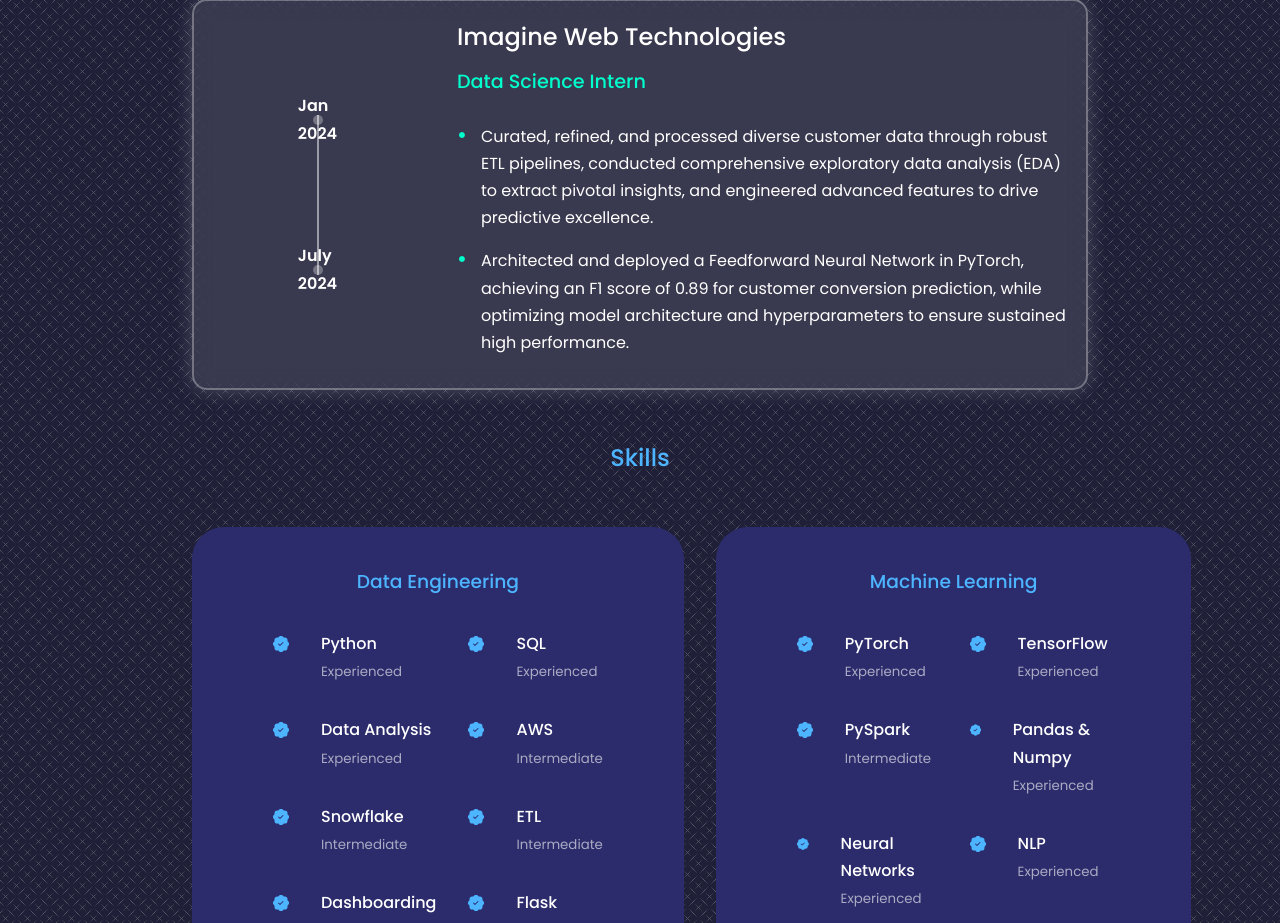
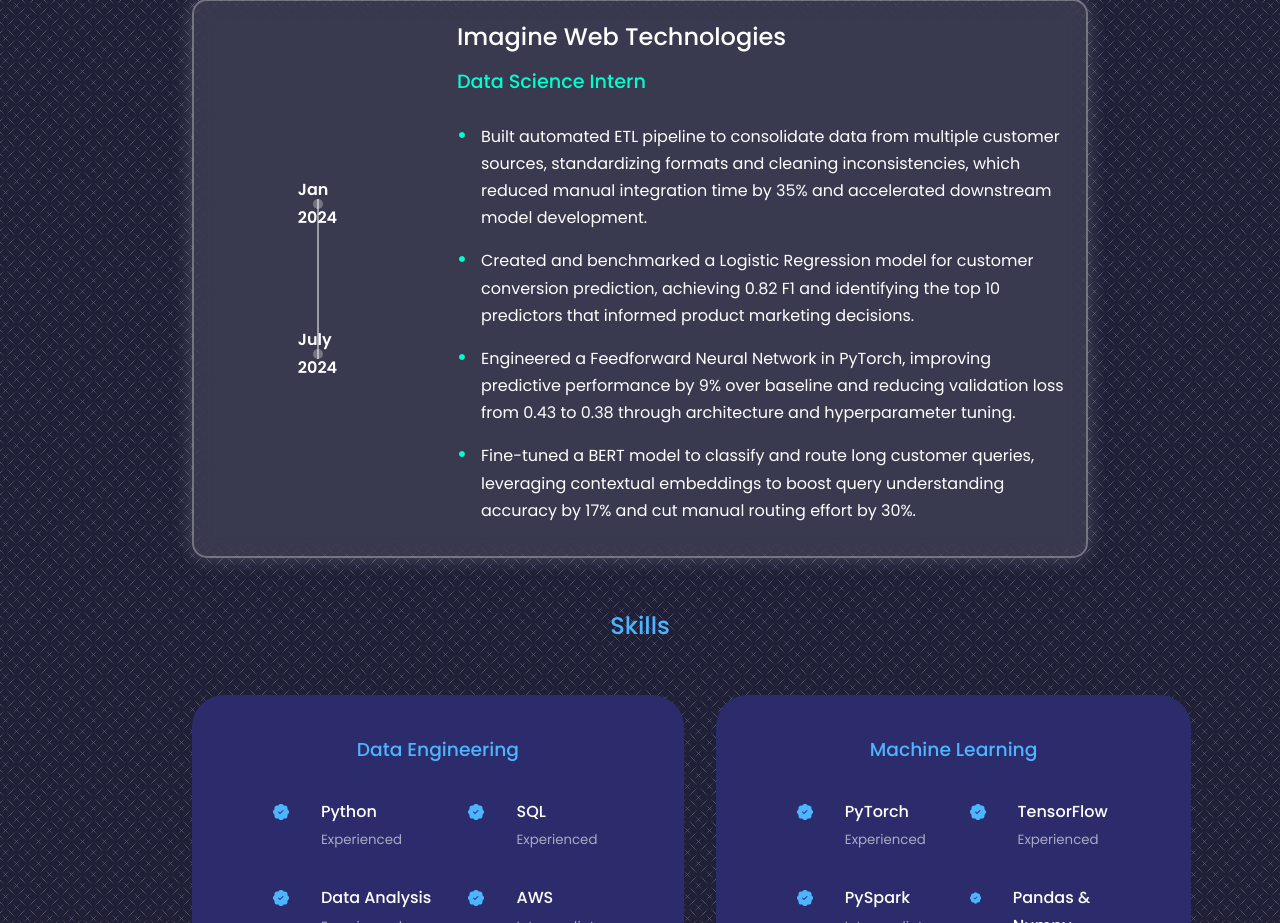
Before and after one commit to JayJajoo/my-portfolio, a React (Create React App) app: page / in a window 1280 px wide. Shown: the part 1980-2903 px from the top of the page. Built offline with nearby package versions, Linux system fonts and the light colour scheme.

Commit message:
Update responsibilities in experiencesData.js

```diff
--- a/src/components/experience/experiencesData.js
+++ b/src/components/experience/experiencesData.js
@@ -7,8 +7,10 @@
       startYear: 'Jan 2024',
       endYear: 'July 2024',
       responsibilities: [
-        'Curated, refined, and processed diverse customer data through robust ETL pipelines, conducted comprehensive exploratory data analysis (EDA) to extract pivotal insights, and engineered advanced features to drive predictive excellence.',
-        'Architected and deployed a Feedforward Neural Network in PyTorch, achieving an F1 score of 0.89 for customer conversion prediction, while optimizing model architecture and hyperparameters to ensure sustained high performance.',
+        'Built automated ETL pipeline to consolidate data from multiple customer sources, standardizing formats and cleaning inconsistencies, which reduced manual integration time by 35% and accelerated downstream model development.',
+        'Created and benchmarked a Logistic Regression model for customer conversion prediction, achieving 0.82 F1 and identifying the top 10 predictors that informed product marketing decisions.',
+        'Engineered a Feedforward Neural Network in PyTorch, improving predictive performance by 9% over baseline and reducing validation loss from 0.43 to 0.38 through architecture and hyperparameter tuning.',
+        'Fine-tuned a BERT model to classify and route long customer queries, leveraging contextual embeddings to boost query understanding accuracy by 17% and cut manual routing effort by 30%.'
       ]
     },
     // {
```
